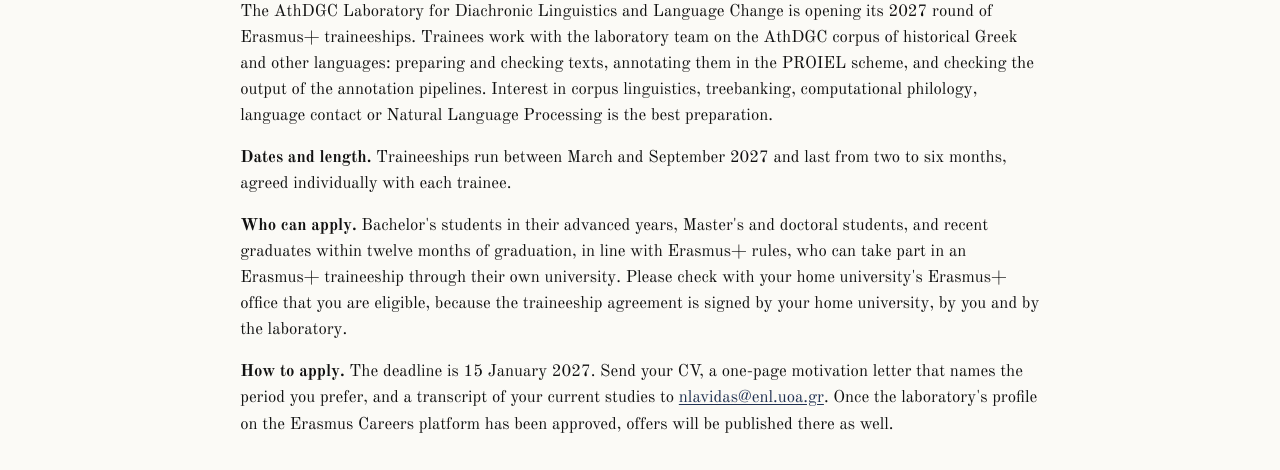
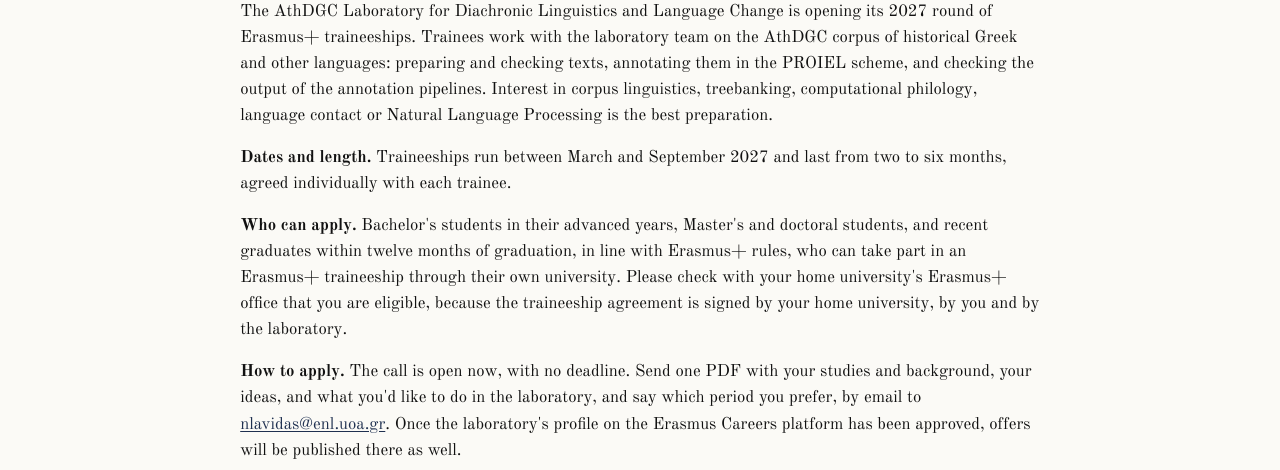
Before and after one commit to AthDGC/athdgclab, a plain HTML site: page news.html in a window 1280 px wide. Shown: the part 324-794 px from the top of the page. Drawn offline with nearby package versions, Linux system fonts and the light colour scheme.

Commit message:
News: open call, one PDF by email, no deadline

```diff
--- a/news.html
+++ b/news.html
@@ -184,7 +184,7 @@ ul.task-list li input[type="checkbox"] {
 <p>The AthDGC Laboratory for Diachronic Linguistics and Language Change is opening its 2027 round of Erasmus+ traineeships. Trainees work with the laboratory team on the AthDGC corpus of historical Greek and other languages: preparing and checking texts, annotating them in the PROIEL scheme, and checking the output of the annotation pipelines. Interest in corpus linguistics, treebanking, computational philology, language contact or Natural Language Processing is the best preparation.</p>
 <p><strong>Dates and length.</strong> Traineeships run between March and September 2027 and last from two to six months, agreed individually with each trainee.</p>
 <p><strong>Who can apply.</strong> Bachelor's students in their advanced years, Master's and doctoral students, and recent graduates within twelve months of graduation, in line with Erasmus+ rules, who can take part in an Erasmus+ traineeship through their own university. Please check with your home university's Erasmus+ office that you are eligible, because the traineeship agreement is signed by your home university, by you and by the laboratory.</p>
-<p><strong>How to apply.</strong> The deadline is 15 January 2027. Send your CV, a one-page motivation letter that names the period you prefer, and a transcript of your current studies to <a href="mailto:nlavidas@enl.uoa.gr">nlavidas@enl.uoa.gr</a>. Once the laboratory's profile on the Erasmus Careers platform has been approved, offers will be published there as well.</p>
+<p><strong>How to apply.</strong> The call is open now, with no deadline. Send one PDF with your studies and background, your ideas, and what you'd like to do in the laboratory, and say which period you prefer, by email to <a href="mailto:nlavidas@enl.uoa.gr">nlavidas@enl.uoa.gr</a>. Once the laboratory's profile on the Erasmus Careers platform has been approved, offers will be published there as well.</p>
 </section>
 <section id="athdgc-v0.4.0-minted-on-zenodo-an-open-research-data-repository-hosted-at-cern-that-mints-permanent-dois" class="level2">
 <h2 class="anchored" data-anchor-id="athdgc-v0.4.0-minted-on-zenodo-an-open-research-data-repository-hosted-at-cern-that-mints-permanent-dois">2026-05-29, AthDGC v0.4.0 minted on Zenodo (an open research-data repository hosted at CERN that mints permanent DOIs)</h2>
```
